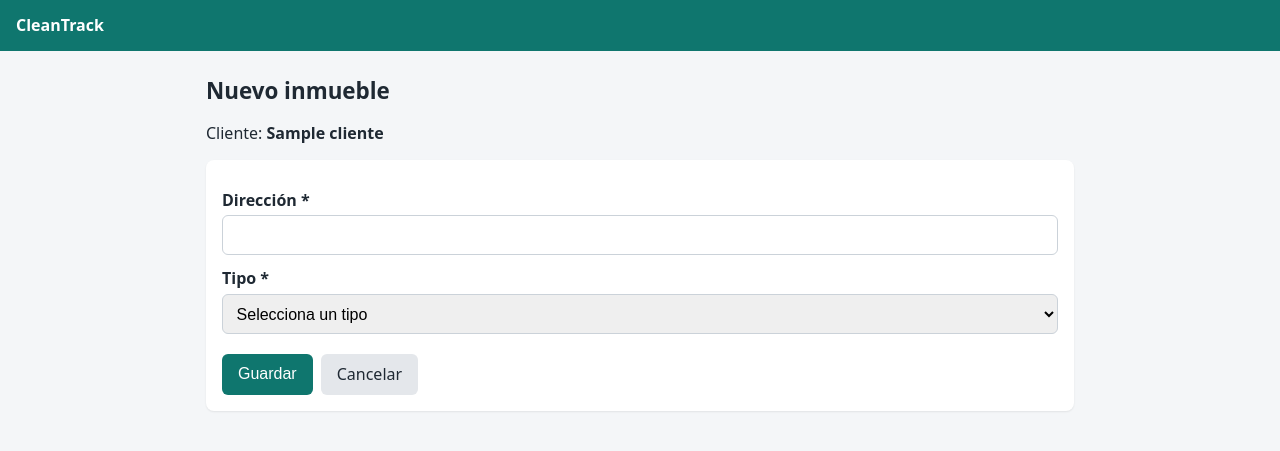
After one commit to romeron29/CleanTrack_Admin_Proyectos, a Laravel app: page /clientes/1/inmuebles/create in a window 1280 px wide. The commit adds this page. Shown: the top 451 px of the page. Run offline with Laravel 12, Linux system fonts and the light colour scheme; tables that the repository leaves empty hold one stand-in row (values such as "Sample post").

Commit message:
US-02: registrar inmuebles de un cliente (#3)
Como dueño, quiero registrar los inmuebles de un cliente con su
dirección y tipo, para saber qué lugares atiende la empresa.

- Migración de la tabla inmuebles (dirección, tipo) con clave foránea a clientes.
- Modelo Inmueble (pertenece a un cliente) y relación inmuebles() en Cliente.
- Tipos permitidos: casa, apartamento, oficina y local.
- Validación en el servidor con StoreInmuebleRequest y mensajes en español.
- InmuebleController con lista, formulario y guardado; el cliente se toma de la ruta.
- Rutas anidadas /clientes/{cliente}/inmuebles.
- Vistas de lista y formulario con el estilo de las de clientes.
- Enlace "Ver inmuebles (N)" en la lista de clientes.
- 16 pruebas: asociación al cliente, varios inmuebles, campos obligatorios,
  tipo no válido, cliente inexistente y clave foránea.

Criterios de aceptación cumplidos; php artisan test: 28/28 pruebas.

Co-Authored-By: Claude Opus 5.5 <noreply@anthropic.com>

```diff
--- a/app/app/Http/Controllers/ClienteController.php
+++ b/app/app/Http/Controllers/ClienteController.php
@@ -9,7 +9,7 @@ class ClienteController extends Controller
 {
     public function index()
     {
-        $clientes = Cliente::orderBy('nombre')->get();
+        $clientes = Cliente::withCount('inmuebles')->orderBy('nombre')->get();
 
         return view('clientes.index', compact('clientes'));
     }
--- /dev/null
+++ b/app/app/Http/Controllers/InmuebleController.php
@@ -0,0 +1,31 @@
+<?php
+
+namespace App\Http\Controllers;
+
+use App\Http\Requests\StoreInmuebleRequest;
+use App\Models\Cliente;
+use App\Models\Inmueble;
+
+class InmuebleController extends Controller
+{
+    public function index(Cliente $cliente)
+    {
+        $inmuebles = $cliente->inmuebles()->orderBy('direccion')->get();
+
+        return view('inmuebles.index', compact('cliente', 'inmuebles'));
+    }
+
+    public function create(Cliente $cliente)
+    {
+        return view('inmuebles.create', ['cliente' => $cliente, 'tipos' => Inmueble::TIPOS]);
+    }
+
+    public function store(StoreInmuebleRequest $request, Cliente $cliente)
+    {
+        // El cliente se toma de la ruta, nunca del formulario.
+        $cliente->inmuebles()->create($request->validated());
+
+        return redirect()->route('clientes.inmuebles.index', $cliente)
+            ->with('exito', 'Inmueble registrado correctamente.');
+    }
+}
--- a/app/app/Models/Cliente.php
+++ b/app/app/Models/Cliente.php
@@ -4,6 +4,7 @@ namespace App\Models;
 
 use Illuminate\Database\Eloquent\Factories\HasFactory;
 use Illuminate\Database\Eloquent\Model;
+use Illuminate\Database\Eloquent\Relations\HasMany;
 
 class Cliente extends Model
 {
@@ -14,4 +15,9 @@ class Cliente extends Model
     protected $table = 'clientes';
 
     protected $fillable = ['nombre', 'tipo', 'telefono'];
+
+    public function inmuebles(): HasMany
+    {
+        return $this->hasMany(Inmueble::class);
+    }
 }
--- /dev/null
+++ b/app/app/Models/Inmueble.php
@@ -0,0 +1,23 @@
+<?php
+
+namespace App\Models;
+
+use Illuminate\Database\Eloquent\Factories\HasFactory;
+use Illuminate\Database\Eloquent\Model;
+use Illuminate\Database\Eloquent\Relations\BelongsTo;
+
+class Inmueble extends Model
+{
+    use HasFactory;
+
+    public const TIPOS = ['casa', 'apartamento', 'oficina', 'local'];
+
+    protected $table = 'inmuebles';
+
+    protected $fillable = ['direccion', 'tipo'];
+
+    public function cliente(): BelongsTo
+    {
+        return $this->belongsTo(Cliente::class);
+    }
+}
--- a/app/resources/views/clientes/index.blade.php
+++ b/app/resources/views/clientes/index.blade.php
@@ -17,6 +17,7 @@
                     <th>Nombre</th>
                     <th>Tipo</th>
                     <th>Teléfono</th>
+                    <th>Inmuebles</th>
                 </tr>
             </thead>
             <tbody>
@@ -25,6 +26,9 @@
                         <td data-label="Nombre">{{ $cliente->nombre }}</td>
                         <td data-label="Tipo">{{ ucfirst($cliente->tipo) }}</td>
                         <td data-label="Teléfono">{{ $cliente->telefono }}</td>
+                        <td data-label="Inmuebles">
+                            <a href="{{ route('clientes.inmuebles.index', $cliente) }}">Ver inmuebles ({{ $cliente->inmuebles_count }})</a>
+                        </td>
                     </tr>
                 @endforeach
             </tbody>
--- /dev/null
+++ b/app/resources/views/inmuebles/create.blade.php
@@ -0,0 +1,34 @@
+@extends('layouts.app')
+
+@section('titulo', 'Nuevo inmueble')
+
+@section('contenido')
+    <h1>Nuevo inmueble</h1>
+    <p>Cliente: <strong>{{ $cliente->nombre }}</strong></p>
+
+    @if ($errors->any())
+        <div class="alerta error" role="alert">Revisa los datos del formulario: hay campos con errores.</div>
+    @endif
+
+    <form class="tarjeta" method="POST" action="{{ route('clientes.inmuebles.store', $cliente) }}" novalidate>
+        @csrf
+
+        <label for="direccion">Dirección *</label>
+        <input id="direccion" name="direccion" type="text" maxlength="255" value="{{ old('direccion') }}" required>
+        @error('direccion') <div class="campo-error">{{ $message }}</div> @enderror
+
+        <label for="tipo">Tipo *</label>
+        <select id="tipo" name="tipo" required>
+            <option value="">Selecciona un tipo</option>
+            @foreach ($tipos as $tipo)
+                <option value="{{ $tipo }}" @selected(old('tipo') === $tipo)>{{ ucfirst($tipo) }}</option>
+            @endforeach
+        </select>
+        @error('tipo') <div class="campo-error">{{ $message }}</div> @enderror
+
+        <div class="acciones">
+            <button class="boton" type="submit">Guardar</button>
+            <a class="boton secundario" href="{{ route('clientes.inmuebles.index', $cliente) }}">Cancelar</a>
+        </div>
+    </form>
+@endsection
--- a/app/routes/web.php
+++ b/app/routes/web.php
@@ -1,6 +1,7 @@
 <?php
 
 use App\Http\Controllers\ClienteController;
+use App\Http\Controllers\InmuebleController;
 use Illuminate\Support\Facades\Route;
 
 Route::get('/', function () {
@@ -8,3 +9,5 @@ Route::get('/', function () {
 });
 
 Route::resource('clientes', ClienteController::class)->only(['index', 'create', 'store']);
+
+Route::resource('clientes.inmuebles', InmuebleController::class)->only(['index', 'create', 'store']);
```
Also changed, not shown: app/app/Http/Requests/StoreInmuebleRequest.php (added, +33 -0 lines), app/database/factories/InmuebleFactory.php (added, +24 -0 lines), app/resources/views/inmuebles/index.blade.php (added, +33 -0 lines), app/tests/Feature/InmuebleTest.php (added, +171 -0 lines), app/database/migrations/2026_11_24_000001_create_inmuebles_table.php (added).
